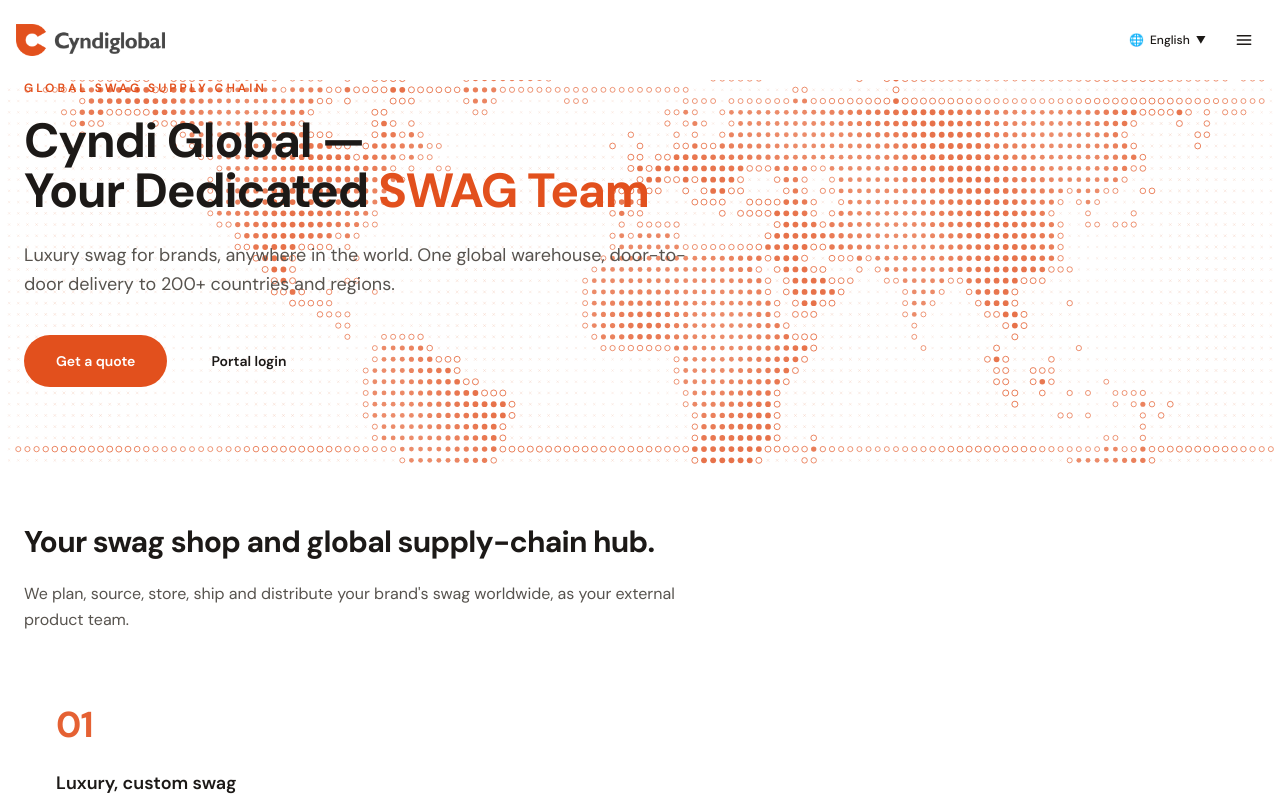
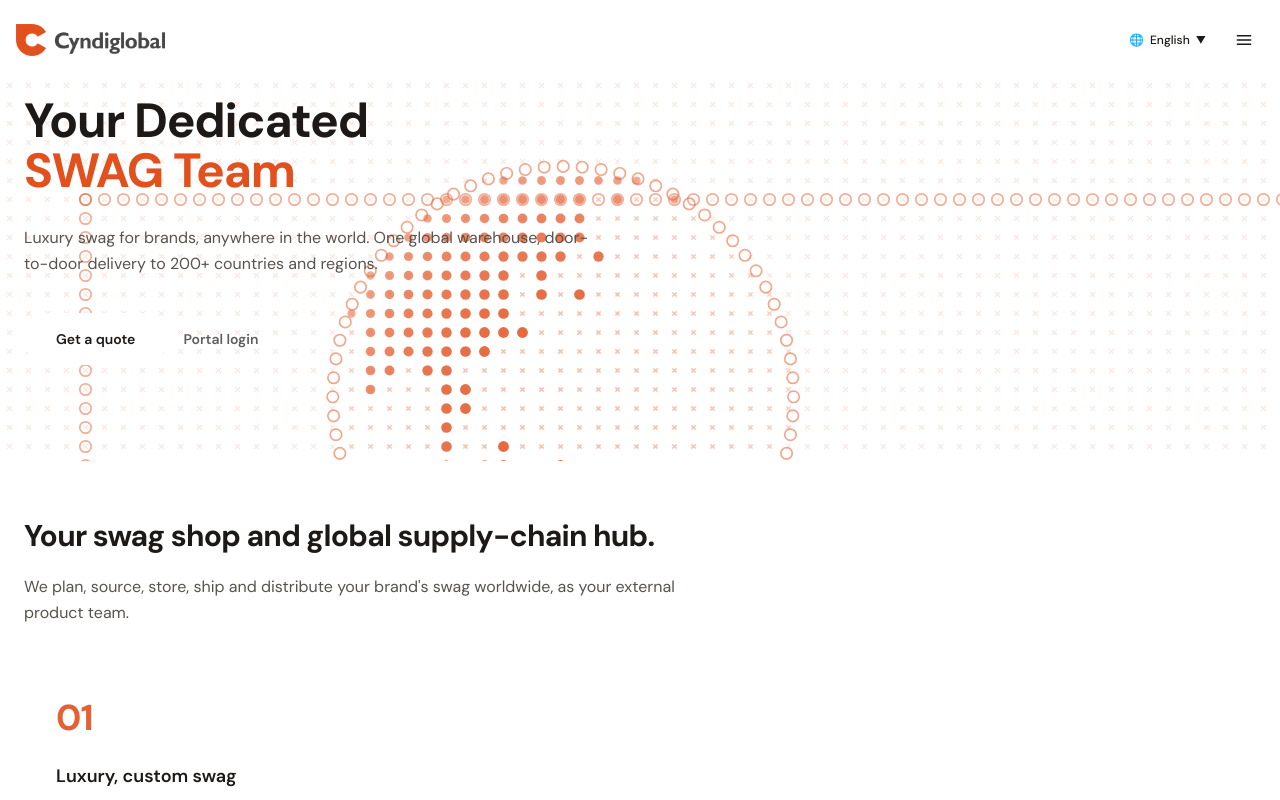
Before and after one commit to Georgiazhu/cyndi-global-website, a React (Vite) app in the folder product-showcase/: page / in a window 1280 px wide. Shown: the top 800 px of the page. Built offline with nearby package versions, Linux system fonts and the light colour scheme.

Commit message:
feat(home): replicate cardless hero layout with circular dotted globe

```diff
--- a/product-showcase/src/cyndi/home/components/BrandHero.jsx
+++ b/product-showcase/src/cyndi/home/components/BrandHero.jsx
@@ -1,21 +1,20 @@
-// New brand hero: Cardless-inspired warm wash, Dragon Fire orange accent, new logo.
+// Cardless-inspired hero, recoloured in Dragon Fire orange.
 import DottedGlobe from './DottedGlobe.jsx'
 
 export default function BrandHero() {
   return (
     <section id="top" className="hero-wash relative overflow-hidden">
-      <DottedGlobe className="pointer-events-none absolute inset-y-0 right-0 w-full md:w-3/5 opacity-80" />
-      <div className="relative mx-auto max-w-7xl px-6 py-20 md:py-24">
-        <p className="text-xs font-semibold uppercase tracking-[0.25em] text-fire">Global swag supply chain</p>
-        <h1 className="mt-5 max-w-5xl text-5xl font-bold leading-[1.05] tracking-tight text-ink md:text-7xl lg:text-[5.5rem]">
-          Cyndi Global —<br />Your Dedicated <span className="text-fire">SWAG Team</span>
+      <DottedGlobe className="pointer-events-none absolute inset-y-0 right-0 w-full md:w-3/5 opacity-90" />
+      <div className="relative mx-auto max-w-7xl px-6 py-24 md:py-28">
+        <h1 className="max-w-4xl text-5xl font-bold leading-[1.05] tracking-tight text-ink md:text-7xl lg:text-[5.5rem]">
+          Your Dedicated<br /><span className="text-fire">SWAG Team</span>
         </h1>
-        <p className="mt-6 max-w-2xl text-lg leading-relaxed text-secondary md:text-xl">
+        <p className="mt-7 max-w-xl text-base leading-relaxed text-secondary md:text-lg">
           Luxury swag for brands, anywhere in the world. One global warehouse, door-to-door delivery to 200+ countries and regions.
         </p>
-        <div className="mt-9 flex flex-wrap items-center gap-3">
-          <a href="#quote" className="rounded-full bg-fire px-8 py-4 text-sm font-semibold text-white shadow-sm transition-colors hover:bg-fire-dark">Get a quote</a>
-          <a href="#portal-login" className="rounded-full border border-ink/20 px-8 py-4 text-sm font-semibold text-ink transition-colors hover:border-ink/60">Portal login</a>
+        <div className="mt-9 flex flex-wrap items-center gap-4">
+          <a href="#quote" className="rounded-full bg-white px-8 py-4 text-sm font-semibold text-ink shadow-sm transition-colors hover:bg-white/80">Get a quote</a>
+          <a href="#portal-login" className="text-sm font-semibold text-ink/70 underline-offset-4 transition-colors hover:text-ink hover:underline">Portal login</a>
         </div>
       </div>
     </section>
--- a/product-showcase/src/cyndi/home/components/DottedGlobe.jsx
+++ b/product-showcase/src/cyndi/home/components/DottedGlobe.jsx
@@ -1,11 +1,23 @@
 import { useEffect, useRef } from 'react'
 import { LAND_MASK } from '../landMask.js'
 
-// Cardless-style animated dotted globe, recoloured in Dragon Fire orange.
-// Ocean  -> a faint "×"
-// Land interior -> a solid orange dot
-// Land coastline (edge touching ocean) -> a hollow orange ring
-// A gentle radial wave animates size + opacity across the map.
+const ROWS = LAND_MASK.length
+const COLS = LAND_MASK[0].length
+
+// Sample the equirectangular land mask at a lat/lon (degrees).
+function isLand(latDeg, lonDeg) {
+  const i = Math.round((90 - latDeg) / 180 * (ROWS - 1))
+  const lon = ((lonDeg + 180) % 360 + 360) % 360 - 180
+  const j = Math.round((lon + 180) / 360 * (COLS - 1))
+  const row = LAND_MASK[Math.max(0, Math.min(ROWS - 1, i))]
+  return row && row[Math.max(0, Math.min(COLS - 1, j))] === '1'
+}
+
+// Cardless hero composition, recoloured in Dragon Fire orange:
+//  - a field of faint "×" cells (ocean / background lattice)
+//  - an L-shaped guide drawn with hollow rings
+//  - a circular dotted globe (orthographic projection of the land mask)
+//    with slow rotation + a gentle breathing pulse.
 export default function DottedGlobe({ className = '' }) {
   const canvasRef = useRef(null)
 
@@ -13,21 +25,11 @@ export default function DottedGlobe({ className = '' }) {
     const canvas = canvasRef.current
     if (!canvas) return
     const ctx = canvas.getContext('2d')
-    const rows = LAND_MASK.length
-    const cols = LAND_MASK[0].length
     const reduce = window.matchMedia?.('(prefers-reduced-motion: reduce)')?.matches
     let raf = 0
     let w = 0
     let h = 0
     let dpr = 1
-
-    const isLand = (i, j) =>
-      i >= 0 && i < rows && j >= 0 && j < cols && LAND_MASK[i][j] === '1'
-
-    // A coastline cell is land with at least one non-land 4-neighbour.
-    const isCoast = (i, j) =>
-      isLand(i, j) &&
-      !(isLand(i - 1, j) && isLand(i + 1, j) && isLand(i, j - 1) && isLand(i, j + 1))
 
     const resize = () => {
       const rect = canvas.getBoundingClientRect()
@@ -41,48 +43,86 @@ export default function DottedGlobe({ className = '' }) {
 
     const draw = (t) => {
       ctx.clearRect(0, 0, w, h)
-      const gapX = w / (cols + 1)
-      const gapY = h / (rows + 1)
-      const gap = Math.min(gapX, gapY)
-      const oceanColor = '#E9A88B'   // faint dragon-fire tint
-      const landColor = '#E2501D'    // dragon fire
-      const cx = cols / 2
-      const cy = rows / 2
+      const gap = Math.max(12, Math.min(19, w / 56))
+      const cols = Math.ceil(w / gap)
+      const rows = Math.ceil(h / gap)
+      const px = (j) => (j + 0.5) * gap
+      const py = (i) => (i + 0.5) * gap
+      const ocean = '#E9A88B'
+      const fire = '#E2501D'
+      const wave = reduce ? 0 : Math.sin(t * 0.0012)
+
+      // 1) faint × lattice over the whole area
+      ctx.strokeStyle = ocean
+      ctx.lineWidth = Math.max(0.6, gap * 0.055)
+      const cross = (x, y, s, alpha) => {
+        ctx.globalAlpha = alpha
+        ctx.beginPath()
+        ctx.moveTo(x - s, y - s); ctx.lineTo(x + s, y + s)
+        ctx.moveTo(x + s, y - s); ctx.lineTo(x - s, y + s)
+        ctx.stroke()
+      }
+      const s = gap * 0.13
+      for (let i = 0; i < rows; i++) {
+        for (let j = 0; j < cols; j++) {
+          cross(px(j), py(i), s, 0.26 + (wave + 1) * 0.035)
+        }
+      }
+
+      // 2) L-shaped guide of hollow rings (cardless signature)
+      const elbowCol = Math.round(cols * 0.06)
+      const elbowRow = Math.round(rows * 0.30)
+      ctx.strokeStyle = fire
+      ctx.lineWidth = Math.max(0.9, gap * 0.09)
+      const ring = (x, y, r, alpha) => {
+        ctx.globalAlpha = alpha
+        ctx.beginPath(); ctx.arc(x, y, r, 0, Math.PI * 2); ctx.stroke()
+      }
+      const rRing = gap * 0.30
+      for (let j = elbowCol; j < cols; j++) ring(px(j), py(elbowRow), rRing, 0.5)
+      for (let i = elbowRow; i < rows; i++) ring(px(elbowCol), py(i), rRing, 0.5)
+
+      // 3) circular dotted globe
+      const cx = w * 0.44
+      const cy = h * 0.62
+      const R = Math.min(w * 0.32, h * 0.36)
+      const spin = reduce ? 0.06 : 0.06 + t * 0.000045   // central longitude (Africa/Europe), in turns
+      const pulse = 1 + wave * 0.09
 
       for (let i = 0; i < rows; i++) {
         for (let j = 0; j < cols; j++) {
-          const x = (j + 1) * gapX
-          const y = (i + 1) * gapY
-          // radial ripple from map centre
-          const dist = Math.hypot((j - cx) * 0.7, (i - cy))
-          const wave = reduce ? 0 : Math.sin(dist * 0.42 - t * 0.0015)
-          const pulse = 1 + wave * 0.1
+          const x = px(j), y = py(i)
+          const nx = (x - cx) / R
+          const ny = (y - cy) / R
+          const r2 = nx * nx + ny * ny
+          if (r2 > 1) continue
+          const z = Math.sqrt(Math.max(0, 1 - r2))
+          const lat = Math.asin(Math.max(-1, Math.min(1, -ny)))          // north up
+          const dLon = Math.atan2(nx, Math.max(1e-4, z))
+          const lon = spin * Math.PI * 2 + dLon
+          const land = isLand(lat * 180 / Math.PI, lon * 180 / Math.PI)
+          const depth = 0.45 + z * 0.55   // fade near the limb
 
-          if (!isLand(i, j)) {
-            ctx.globalAlpha = 0.3 + (wave + 1) * 0.07
-            ctx.strokeStyle = oceanColor
-            ctx.lineWidth = Math.max(0.7, gap * 0.075)
-            const s = gap * 0.14 * pulse
-            ctx.beginPath()
-            ctx.moveTo(x - s, y - s); ctx.lineTo(x + s, y + s)
-            ctx.moveTo(x + s, y - s); ctx.lineTo(x - s, y + s)
-            ctx.stroke()
-          } else if (isCoast(i, j)) {
-            // coastline: hollow ring, like Cardless
-            ctx.globalAlpha = 0.8 + (wave + 1) * 0.1
-            ctx.strokeStyle = landColor
-            ctx.lineWidth = Math.max(0.9, gap * 0.1)
-            const r = gap * 0.3 * pulse
-            ctx.beginPath(); ctx.arc(x, y, r, 0, Math.PI * 2); ctx.stroke()
+          if (land) {
+            ctx.fillStyle = fire
+            ctx.globalAlpha = (0.78 + (wave + 1) * 0.1) * depth
+            const r = gap * 0.27 * pulse * (0.7 + z * 0.3)
+            ctx.beginPath(); ctx.arc(x, y, r, 0, Math.PI * 2); ctx.fill()
           } else {
-            // interior: solid filled dot, like Cardless
-            ctx.globalAlpha = 0.82 + (wave + 1) * 0.09
-            ctx.fillStyle = landColor
-            const r = gap * 0.29 * pulse
-            ctx.beginPath(); ctx.arc(x, y, r, 0, Math.PI * 2); ctx.fill()
+            cross(x, y, s * 0.8, 0.3 * depth)
           }
         }
       }
+
+      // 4) hollow-ring circle outlining the globe
+      ctx.strokeStyle = fire
+      ctx.lineWidth = Math.max(0.9, gap * 0.09)
+      const seg = Math.max(28, Math.round(2 * Math.PI * R / gap))
+      for (let k = 0; k < seg; k++) {
+        const a = k / seg * Math.PI * 2
+        ring(cx + Math.cos(a) * R, cy + Math.sin(a) * R, rRing, 0.55)
+      }
+
       ctx.globalAlpha = 1
       if (!reduce) raf = requestAnimationFrame(draw)
     }
--- a/product-showcase/src/index.css
+++ b/product-showcase/src/index.css
@@ -98,7 +98,6 @@
 }
 .hero-wash {
   background:
-    radial-gradient(60% 80% at 85% 20%, rgba(226,80,29,0.10) 0%, transparent 60%),
-    radial-gradient(50% 60% at 10% 90%, rgba(226,80,29,0.06) 0%, transparent 60%),
-    linear-gradient(180deg, #FFF7F3 0%, #FFFFFF 100%);
+    radial-gradient(80% 100% at 80% 30%, rgba(226,80,29,0.10) 0%, transparent 70%),
+    linear-gradient(180deg, #FDEFE9 0%, #FEF7F3 55%, #FFF9F6 100%);
 }
```
